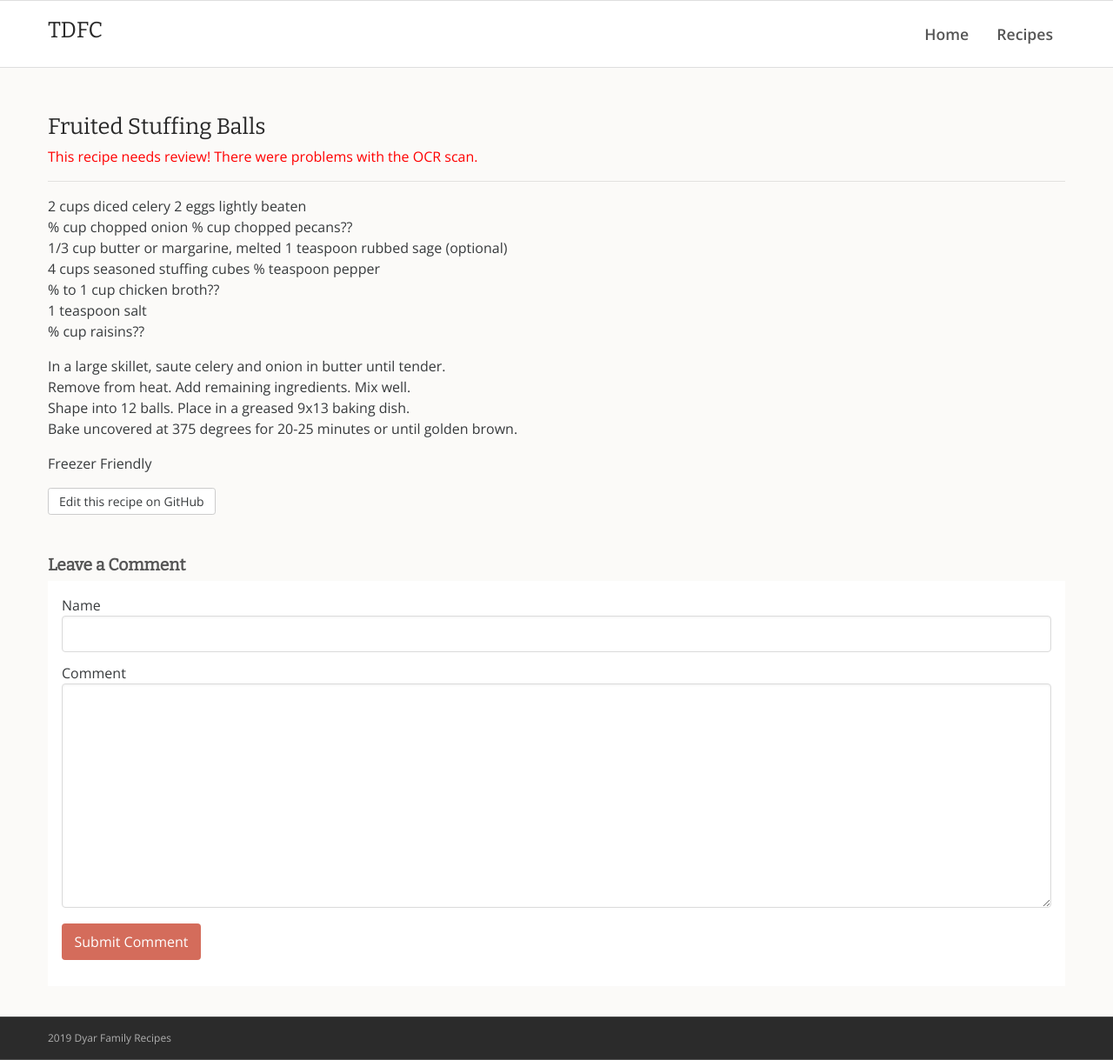
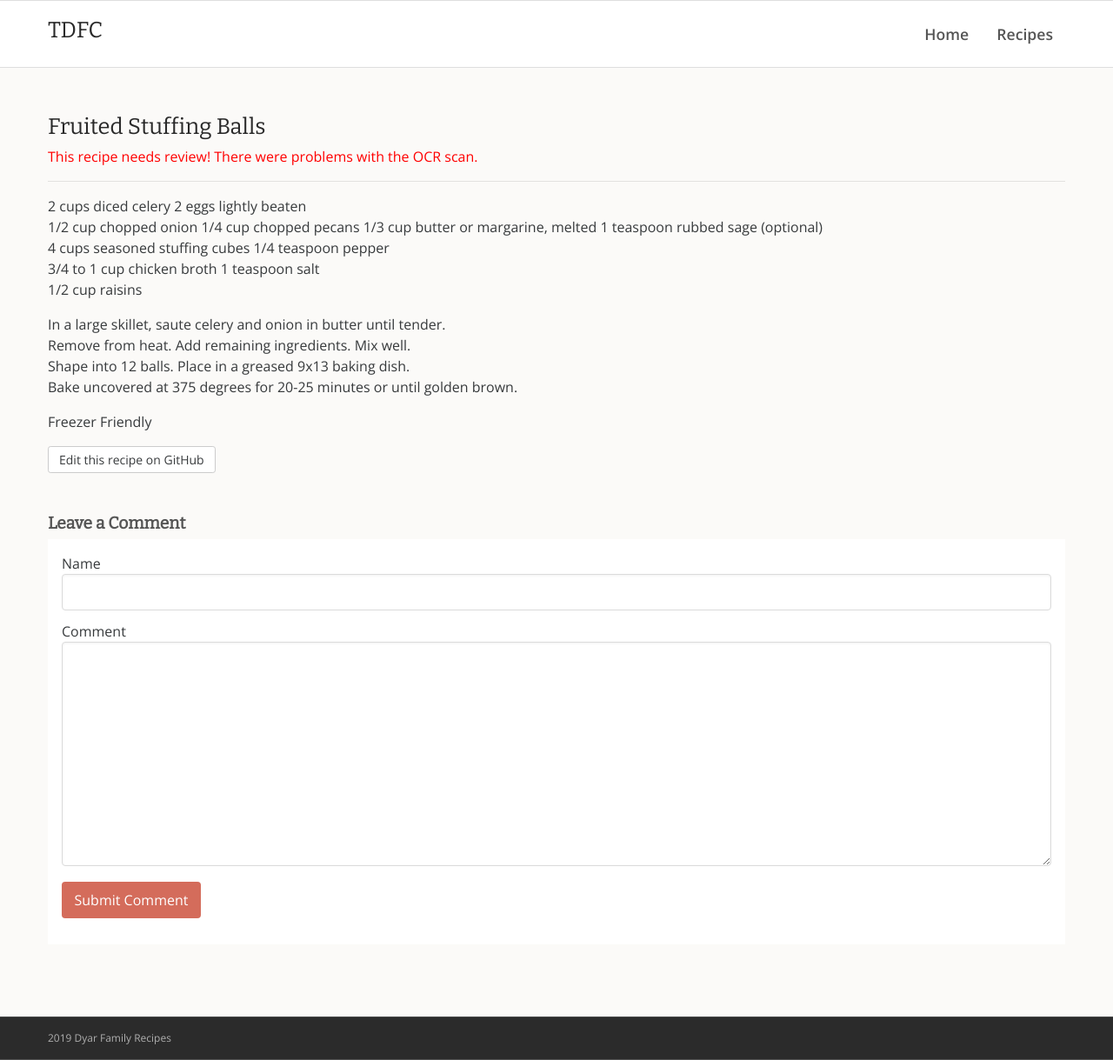
Before and after one commit to rdyar/tdfc, a Jekyll site: the page built from _odds-and-ends/fruited-stuffing-balls.md, in a window 1280 px wide and 1219 px high. Shown: the whole window at 87% size. Built offline with Jekyll 4.4.1, drawn with Linux system fonts in a browser that asks for light colours.

Commit message:
Update fruited-stuffing-balls.md

```diff
--- a/_odds-and-ends/fruited-stuffing-balls.md
+++ b/_odds-and-ends/fruited-stuffing-balls.md
@@ -2,13 +2,17 @@
 s: r
 ---
 
-2 cups diced celery 2 eggs lightly beaten
-% cup chopped onion % cup chopped pecans??
-1/3 cup butter or margarine, melted 1 teaspoon rubbed sage (optional)
-4 cups seasoned stuffing cubes % teaspoon pepper
-% to 1 cup chicken broth??
+2 cups diced celery
+2 eggs lightly beaten
+1/2 cup chopped onion
+1/4 cup chopped pecans
+1/3 cup butter or margarine, melted
+1 teaspoon rubbed sage (optional)
+4 cups seasoned stuffing cubes
+1/4 teaspoon pepper
+3/4 to 1 cup chicken broth
 1 teaspoon salt
-% cup raisins??
+1/2 cup raisins
 
 In a large skillet, saute celery and onion in butter until tender.
 Remove from heat. Add remaining ingredients. Mix well.
```
